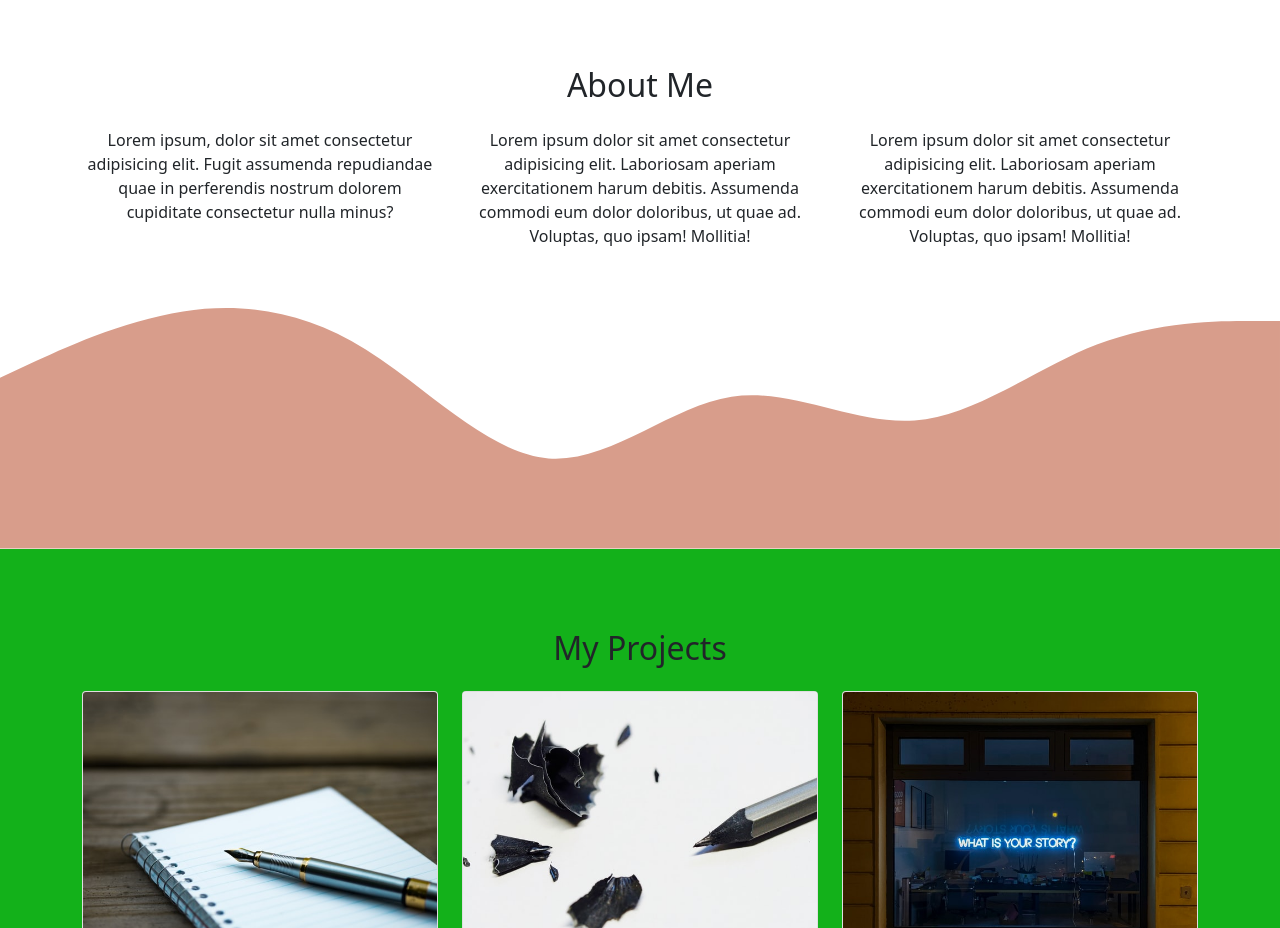
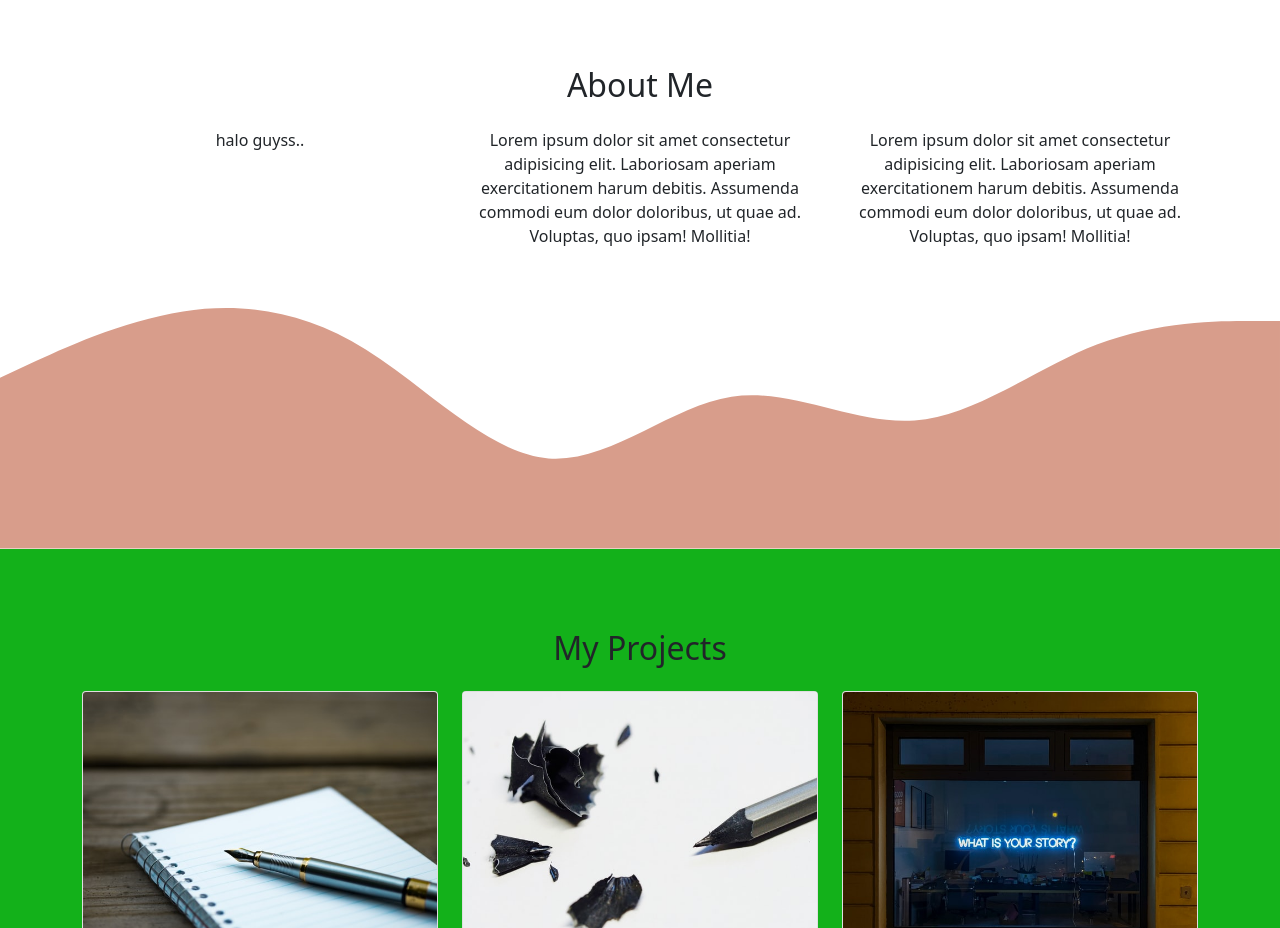
Before and after one commit to johanesmanullang29/portofoliojohanes.github.io, a plain HTML site: page index.html in a window 1280 px wide. Shown: the part 880-1808 px from the top of the page. Drawn offline with nearby package versions, Linux system fonts and the light colour scheme.

Commit message:
update index.html

```diff
--- a/index.html
+++ b/index.html
@@ -80,8 +80,7 @@
             </div>
             <div class="row justify-content-center fs-6 text-center">
                 <div class="col-md-4">
-                    <p>Lorem ipsum, dolor sit amet consectetur adipisicing elit. Fugit assumenda repudiandae quae in
-                        perferendis nostrum dolorem cupiditate consectetur nulla minus?</p>
+                    <p>halo guyss..</p>
                 </div>
                 <div class="col-md-4">
                     <p>Lorem ipsum dolor sit amet consectetur adipisicing elit. Laboriosam aperiam exercitationem harum
```
